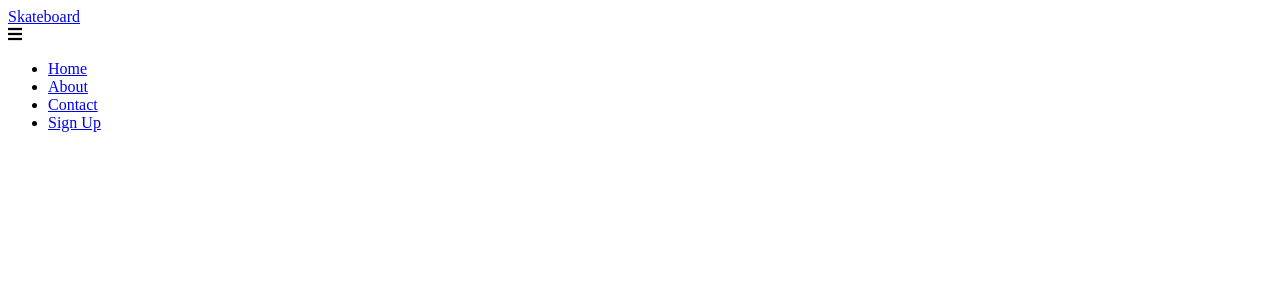
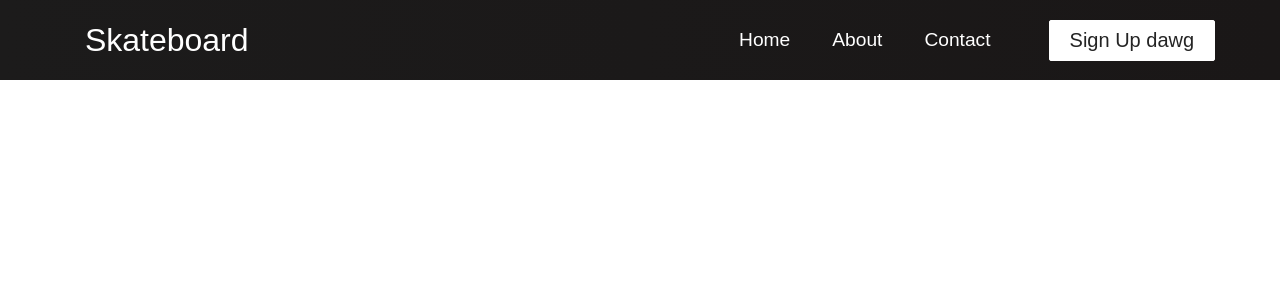
Before and after one commit to cod3rShea/React-Skateboard-Website, a React (Create React App) app: page / in a window 1280 px wide. Shown: the top 300 px of the page. Built offline with nearby package versions, Linux system fonts and the light colour scheme.

Commit message:
contiue building out nav component and build out a button component

```diff
--- a/src/App.css
+++ b/src/App.css
@@ -1,38 +1,41 @@
-.App {
-  text-align: center;
+* {
+  box-sizing: border-box;
+  margin: 0;
+  padding: 0;
+  font-family: 'PT Sans', sans-serif;
 }
 
-.App-logo {
-  height: 40vmin;
-  pointer-events: none;
+.home,
+.services,
+.products,
+.sign-up {
+  display: flex;
+  height: 90vh;
+  align-items: center;
+  justify-content: center;
+  font-size: 3rem;
 }
 
-@media (prefers-reduced-motion: no-preference) {
-  .App-logo {
-    animation: App-logo-spin infinite 20s linear;
-  }
+.services {
+  background-position: center;
+  background-size: cover;
+  background-repeat: no-repeat;
+  color: #fff;
+  font-size: 100px;
 }
 
-.App-header {
-  background-color: #282c34;
-  min-height: 100vh;
-  display: flex;
-  flex-direction: column;
-  align-items: center;
-  justify-content: center;
-  font-size: calc(10px + 2vmin);
-  color: white;
+.products {
+  background-position: center;
+  background-size: fill;
+  background-repeat: no-repeat;
+  color: #fff;
+  font-size: 100px;
 }
 
-.App-link {
-  color: #61dafb;
+.sign-up {
+  background-position: center;
+  background-size: cover;
+  background-repeat: no-repeat;
+  color: #fff;
+  font-size: 100px;
 }
-
-@keyframes App-logo-spin {
-  from {
-    transform: rotate(0deg);
-  }
-  to {
-    transform: rotate(360deg);
-  }
-}
--- /dev/null
+++ b/src/components/Button.css
@@ -0,0 +1,43 @@
+:root {
+    --white: #fff;
+    --offblack: #242424;
+}
+
+.btn {
+    padding: 8px 20px;
+    border-radius: 2px;
+    outline: none;
+    border: none;
+    cursor: pointer;
+}
+
+.btn--primary {
+    background-color: var(--white);
+    color: var(--offblack);
+    border: 1px solid var(--white);
+}
+
+.btn--outline {
+    background-color: transparent;
+    color: var(--white);
+    padding: 8px 20px;
+    border: 1px solid var(--white);
+    transition: all 03s ease;
+}
+
+.btn--medium {
+    padding: 8px 20px;
+    font-size: 20px;
+}
+
+.btn--large {
+    padding: 12px 26px;
+    font-size: 26px;
+}
+
+.btn--medium:hover,
+.btn--large:hover {
+    background: var(--white);
+    color: var(--offblack);
+    transition: all 0.3s ease-out;
+}
--- /dev/null
+++ b/src/components/Button.js
@@ -0,0 +1,30 @@
+import './Button.css';
+import { Link } from 'react-router-dom';
+
+const STYLES = ['btn--primary', 'btn--outline'];
+const SIZES = ['btn--medium', 'btn--large'];
+
+export const Button = ({
+    children,
+    type,
+    onClick,
+    buttonStyle,
+    buttonSize
+}) => {
+    const checkButtonStyle = STYLES.includes(buttonStyle) ? buttonStyle : STYLES[0]
+    const checkButtonSize = SIZES.includes(buttonSize) ? buttonSize : SIZES[0]
+
+    return(
+        <Link to='/sign-up' className='btn-mobile'>
+            <button
+                className={`btn ${checkButtonStyle} ${checkButtonSize}`}
+                onClick={onClick}
+                type={type}
+            >
+                {children}
+            </button>
+        </Link>
+    )
+};
+
+export default Button
--- a/src/components/Navbar.css
+++ b/src/components/Navbar.css
@@ -0,0 +1,158 @@
+.navbar {
+    background: linear-gradient(90deg, rgb(28, 27, 27) 0%, rgb(26, 23, 23) 100%);
+    height: 80px;
+    display: flex;
+    justify-content: center;
+    align-items: center;
+    font-size: 1.2rem;
+    position: sticky;
+    top: 0;
+    z-index: 999;
+  }
+
+  .navbar-container {
+    display: flex;
+    justify-content: center;
+    align-items: center;
+    height: 80px;
+    max-width: 1500px;
+  }
+
+  .navbar-logo {
+    color: #fff;
+    justify-self: start;
+    margin-left: 20px;
+    cursor: pointer;
+    text-decoration: none;
+    font-size: 2rem;
+    display: flex;
+    align-items: center;
+  }
+
+  .fa-typo3 {
+    margin-left: 0.5rem;
+    font-size: 1.8rem;
+  }
+
+  .nav-menu {
+    display: grid;
+    grid-template-columns: repeat(4, auto);
+    grid-gap: 10px;
+    list-style: none;
+    text-align: center;
+    width: 60vw;
+    justify-content: end;
+    margin-right: 2rem;
+  }
+
+  .nav-item {
+    height: 80px;
+  }
+
+  .nav-links {
+    color: #fff;
+    display: flex;
+    align-items: center;
+    text-decoration: none;
+    padding: 0.5rem 1rem;
+    height: 100%;
+  }
+
+  .nav-links:hover {
+    border-bottom: 4px solid #fff;
+    transition: all 0.2s ease-out;
+  }
+
+  .fa-bars {
+    color: #fff;
+  }
+
+  .nav-links-mobile {
+    display: none;
+  }
+
+  .menu-icon {
+    display: none;
+  }
+
+  @media screen and (max-width: 960px) {
+    .NavbarItems {
+      position: relative;
+    }
+
+    .nav-menu {
+      display: flex;
+      flex-direction: column;
+      width: 100%;
+      height: 90vh;
+      position: absolute;
+      top: 80px;
+      left: -100%;
+      opacity: 1;
+      transition: all 0.5s ease;
+    }
+
+    .nav-menu.active {
+      background: #242222;
+      left: 0;
+      opacity: 1;
+      transition: all 0.5s ease;
+      z-index: 1;
+    }
+
+    .nav-links {
+      text-align: center;
+      padding: 2rem;
+      width: 100%;
+      display: table;
+    }
+
+    .nav-links:hover {
+      background-color: #fff;
+      color: #242424;
+      border-radius: 0;
+    }
+
+    .navbar-logo {
+      position: absolute;
+      top: 0;
+      left: 0;
+      transform: translate(25%, 50%);
+    }
+
+    .menu-icon {
+      display: block;
+      position: absolute;
+      top: 0;
+      right: 0;
+      transform: translate(-100%, 60%);
+      font-size: 1.8rem;
+      cursor: pointer;
+    }
+
+    .fa-times {
+      color: #fff;
+      font-size: 2rem;
+    }
+
+    .nav-links-mobile {
+      display: block;
+      text-align: center;
+      margin: 2rem auto;
+      border-radius: 4px;
+      width: 80%;
+      text-decoration: none;
+      font-size: 1.5rem;
+      background-color: transparent;
+      color: #fff;
+      padding: 14px 20px;
+      border: 1px solid #fff;
+      transition: all 0.3s ease-out;
+    }
+
+    .nav-links-mobile:hover {
+      background: #fff;
+      color: #242424;
+      transition: 250ms;
+    }
+  }
--- a/src/components/Navbar.js
+++ b/src/components/Navbar.js
@@ -1,17 +1,34 @@
-import React, { useState } from 'react'
-import { Link } from 'react-router-dom'
+import React, { useState, useEffect } from 'react';
+import { Link } from 'react-router-dom';
+import Button from './Button';
+import './Navbar.css';
 
 function Navbar() {
-    const [ click, setClick ] = useState(false);
+    const [click, setClick ] = useState(false);
+    const [button, setButton] = useState(true);
 
     const handleClick = () => setClick(!click);
     const closeMobileMenu = () => setClick(false);
 
+    const showButton = () => {
+        if(window.innerWidth <= 960) {
+            setButton(false);
+        } else {
+            setButton(true);
+        }
+    }
+
+    useEffect( () => {
+        showButton();
+    }, [] );
+
+    window.addEventListener('resize', showButton);
+
     return (
         <>
-          <nav className="nav-bar">
-              <div className="nabar-container">
-                <Link to="/" className="navbar-logo">
+          <nav className="navbar">
+              <div className="navbar-container">
+                <Link to="/" className="navbar-logo" onClick={closeMobileMenu}>
                     Skateboard
                 </Link>
                 <div className="menu-icon" onClick={handleClick}>
@@ -39,6 +56,9 @@
                         </Link>
                     </li>
                 </ul>
+                {button && <Button buttonStyles='btn--outline'>
+                    Sign Up dawg
+                </Button>}
               </div>
           </nav>
         </>
```
